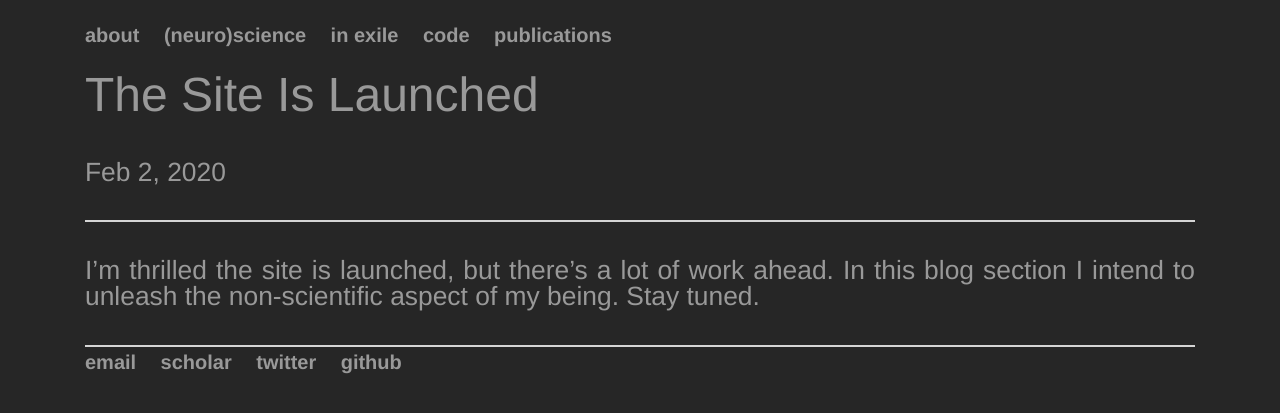
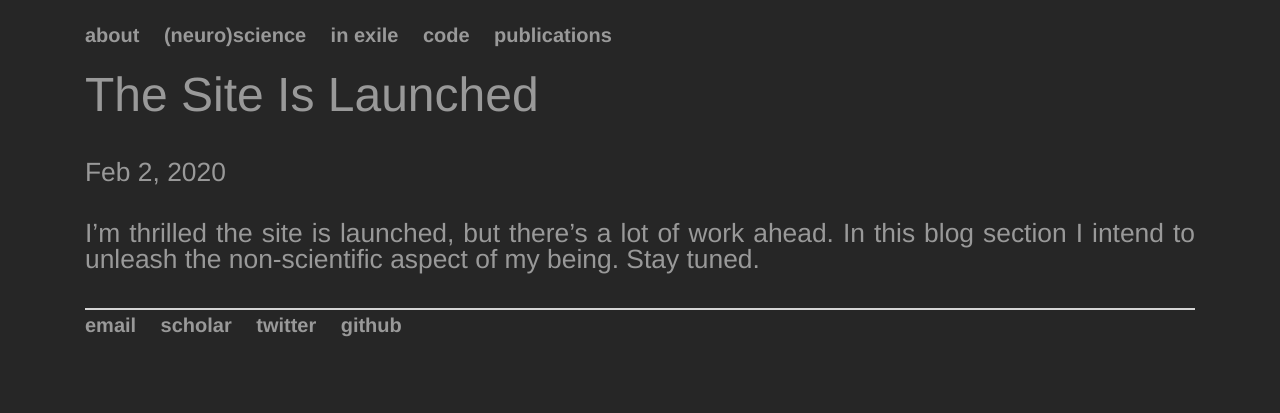
Before and after one commit to bartulem/bartulem.github.io, a Jekyll site: the page built from _posts/2020-02-02-bartulem-site-launched.md, in a window 1280 px wide. Shown: the top 413 px of the page. Built offline with Jekyll 4.4.1, drawn with Linux system fonts in a browser that asks for light colours.

Commit message:
Update main.css

```diff
--- a/css/main.css
+++ b/css/main.css
@@ -6,7 +6,7 @@
 }
 nav ul li, header ul li {
     font-family:'Helvetica', 'HelveticaNeue', 'Arial', 'Sans-Serif';
-    font-size: 1.25em;
+    font-size: 1.5em;
     font-weight: bold;
 }
 nav ul, footer ul {
@@ -47,11 +47,6 @@
     border-top: 2.25px solid #d5d5d5;
     font-size: 1.0em;
 }
-header {
-    border-bottom: 2.25px solid #d5d5d5;
-    font-size: 1.0em;
-}
-
 ul.posts {
     margin: 20px auto 40px;
     font-size: 1.5em;
```
